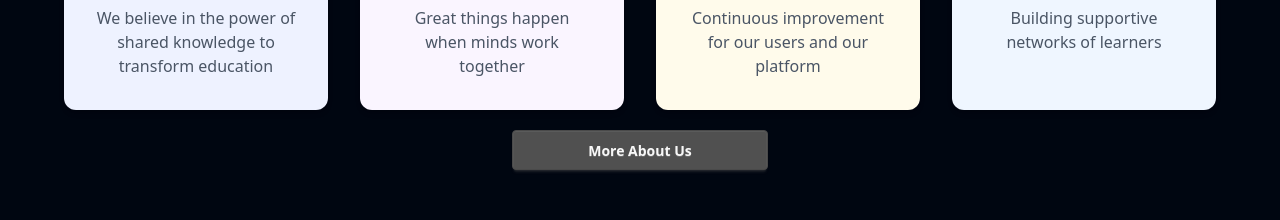
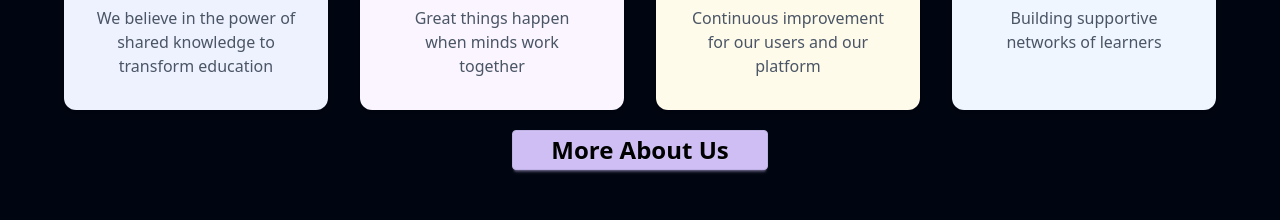
Before and after one commit to Raj3460/b11a11-client-side, a React (Vite) app: page / in a window 1280 px wide. Shown: the part 900-1120 px from the top of the page. Built offline with nearby package versions, Linux system fonts and the light colour scheme; no server answers.

Commit message:
added the mission section's btn

```diff
--- a/src/Components/Mission.jsx
+++ b/src/Components/Mission.jsx
@@ -79,7 +79,7 @@ const Mission = () => {
       <div className="text-center py-5">
         {" "}
         <Link to='/about'>
-          <button className="btn btn-wide btn-accent font-bold">More About Us</button>{" "}
+          <button className="btn  btn-wide btn-secondary text-black text-2xl font-bold">More About Us</button>{" "}
         </Link>
       </div>
     </div>
```
